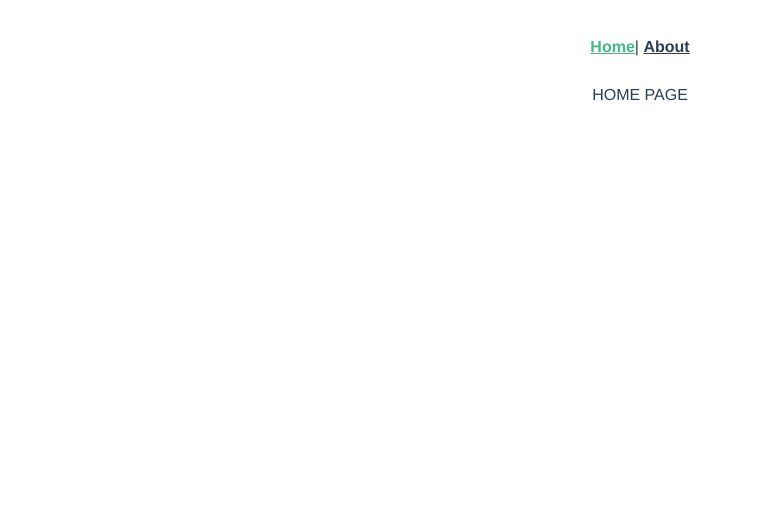
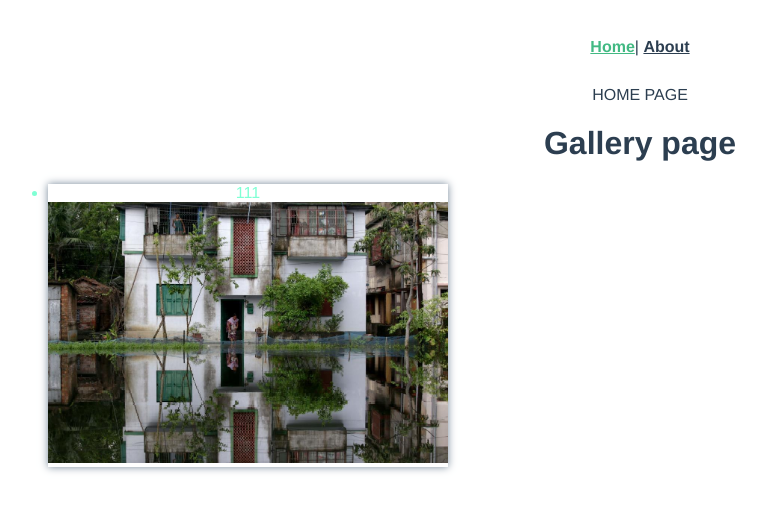
Before and after one commit to viktoriachernykh/vue-webshop, a Vue app: page / in a window 1280 px wide. Shown: the top 510 px of the page, without its empty margins (0-766 px from the left). Built offline with nearby package versions, Linux system fonts and the light colour scheme.

Commit message:
added gallery

```diff
--- /dev/null
+++ b/db.json
@@ -0,0 +1,52 @@
+{
+  "products": [
+    {
+      "image-src": "./src/assets/1.jpg",
+      "name": "T-shirt 1",
+      "price": 2100.234234234,
+      "article": "T1",
+      "available": true,
+      "category": "Мужские"
+    },
+    {
+      "image-src": "./src/assets/2.jpg",
+      "name": "T-shirt 2",
+      "price": 3150.12312412,
+      "article": "T2",
+      "available": true,
+      "category": "Женские"
+    },
+    {
+      "image-src": "./src/assets/3.jpg",
+      "name": "T-shirt 3",
+      "price": 4200.51524,
+      "article": "T3",
+      "available": false,
+      "category": "Женские"
+    },
+    {
+      "image-src": "./src/assets/4.jpg",
+      "name": "T-shirt 4",
+      "price": 5300.1245512,
+      "article": "T4",
+      "available": true,
+      "category": "Мужские"
+    },
+    {
+      "image-src": "./src/assets/5.jpg",
+      "name": "T-shirt 5",
+      "price": 6500.3522314,
+      "article": "T5",
+      "available": false,
+      "category": "Женские"
+    },
+    {
+      "image-src": "./src/assets/1.jpg",
+      "name": "T-shirt 6",
+      "price": 8700.4124123,
+      "article": "T6",
+      "available": true,
+      "category": "Женские"
+    }
+  ]
+}
--- /dev/null
+++ b/src/components/Gallery.vue
@@ -0,0 +1,27 @@
+<template>
+  <div>
+    <h1>Gallery page</h1>
+    <ul class="gallery">
+      <GalleryItem />
+    </ul>
+  </div>
+</template>
+
+<script>
+import GalleryItem from './GalleryItem.vue';
+export default {
+  name: 'Gallery',
+  components: {
+    GalleryItem,
+  },
+};
+</script>
+
+<style scoped>
+.gallery {
+  display: flex;
+  flex-wrap: wrap;
+  justify-content: space-between;
+  align-items: center;
+}
+</style>
--- /dev/null
+++ b/src/components/GalleryItem.vue
@@ -0,0 +1,19 @@
+<template>
+  <li class="gallery-item">
+    111 <img alt="Vue logo" src="../assets/1.jpg" width="400px" />
+  </li>
+</template>
+
+<script>
+export default {
+  name: 'GalleryItem',
+};
+</script>
+
+<style scoped>
+.gallery-item {
+  flex-basis: 25%;
+  box-shadow: 0 0 8px 0 lightslategray;
+  color: aquamarine;
+}
+</style>
--- a/src/views/Home.vue
+++ b/src/views/Home.vue
@@ -1,18 +1,20 @@
 <template>
   <div class="home">
     HOME PAGE
+
+    <Gallery />
     <!-- <HelloWorld msg="Welcome to Your Vue.js App" /> -->
   </div>
 </template>
 
 <script>
 // @ is an alias to /src
-// import HelloWorld from '@/components/HelloWorld.vue'
+import Gallery from '@/components/Gallery.vue';
 
 export default {
-  name: "Home",
+  name: 'Home',
   components: {
-    // HelloWorld
-  }
+    Gallery,
+  },
 };
 </script>
```
Also changed, not shown: src/App.vue (+4 -4 lines).
